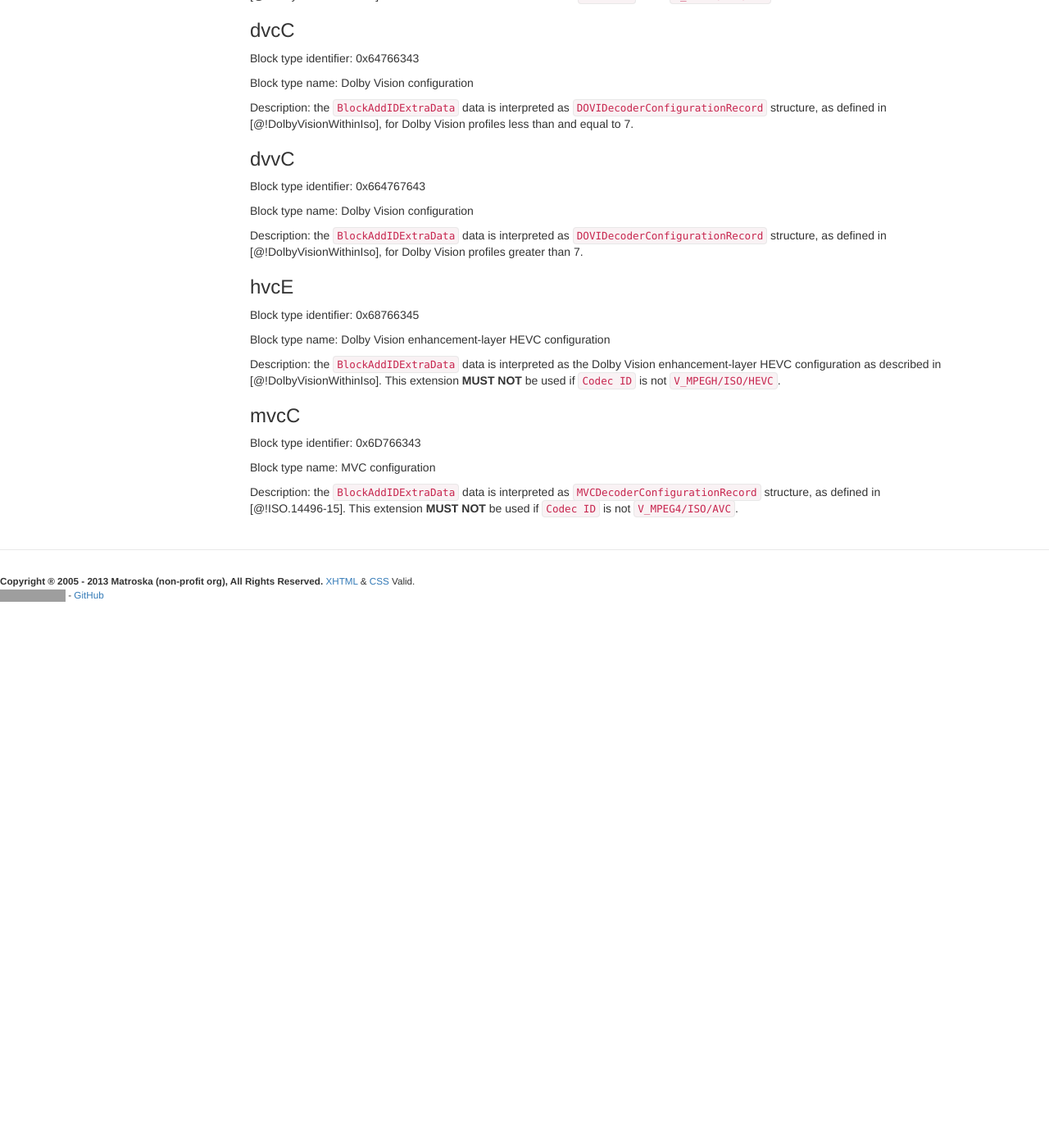
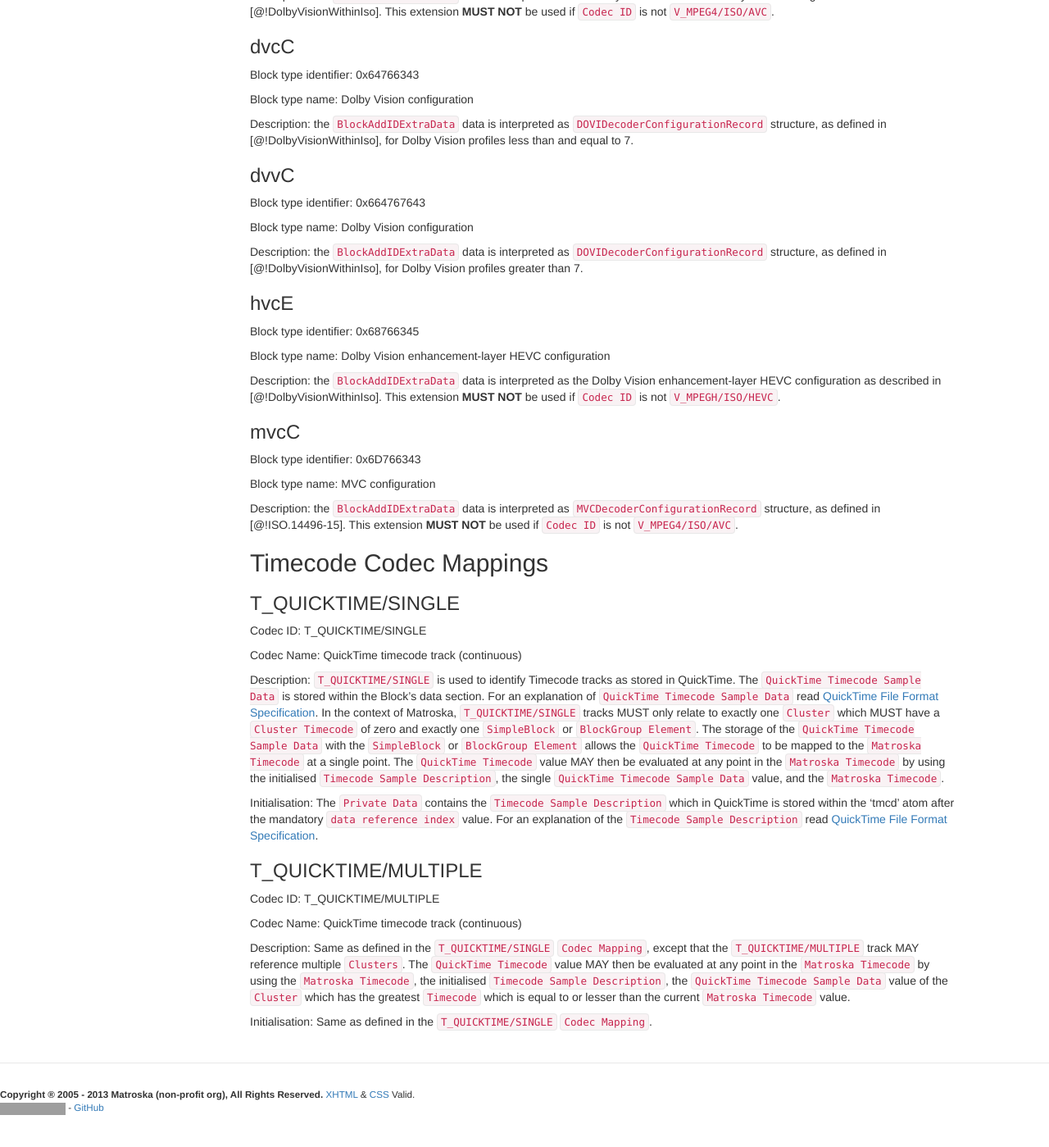
Before and after one commit to ietf-wg-cellar/matroska-specification, a Jekyll site: the page built from codec_specs.md, in a window 1280 px wide and 1400 px high, scrolled down 16391 px. Shown: the whole window at 82% size. Built offline with Jekyll 4.4.1, drawn with Linux system fonts in a browser that asks for light colours; before the commit the page ends 17165 px from its top, so only the background shows below that; grey boxes are pictures that could not be loaded.

Commit message:
add T_QUICKTIME codec mappings

```diff
--- a/codec_specs.md
+++ b/codec_specs.md
@@ -37,6 +37,7 @@ Video      | "V_"
 Audio      | "A_"
 Subtitle   | "S_"
 Button     | "B_"
+Timecode   | "T_"
 
 Each `Codec ID` **MUST** include a `Major Codec ID` immediately following the `Codec ID Prefix`.
 A `Major Codec ID` **MAY** be followed by an **OPTIONAL** `Codec ID Suffix` to communicate a refinement
@@ -997,3 +998,25 @@ Block type name: MVC configuration
 
 Description: the `BlockAddIDExtraData` data is interpreted as `MVCDecoderConfigurationRecord` structure, as defined in [@!ISO.14496-15].
 This extension **MUST NOT** be used if `Codec ID` is not `V_MPEG4/ISO/AVC`.
+
+## Timecode Codec Mappings
+
+### T_QUICKTIME/SINGLE
+
+Codec ID: T_QUICKTIME/SINGLE
+
+Codec Name: QuickTime timecode track (continuous)
+
+Description: `T_QUICKTIME/SINGLE` is used to identify Timecode tracks as stored in QuickTime. The `QuickTime Timecode Sample Data` is stored within the Block's data section. For an explanation of `QuickTime Timecode Sample Data` read [QuickTime File Format Specification](https://developer.apple.com/library/content/documentation/QuickTime/QTFF/QTFFChap3/qtff3.html#//apple_ref/doc/uid/TP40000939-CH205-57421). In the context of Matroska, `T_QUICKTIME/SINGLE` tracks MUST only relate to exactly one `Cluster` which MUST have a `Cluster Timecode` of zero and exactly one `SimpleBlock` or `BlockGroup Element`. The storage of the `QuickTime Timecode Sample Data` with the `SimpleBlock` or `BlockGroup Element` allows the `QuickTime Timecode` to be mapped to the `Matroska Timecode` at a single point. The `QuickTime Timecode` value MAY then be evaluated at any point in the `Matroska Timecode` by using the initialised `Timecode Sample Description`, the single `QuickTime Timecode Sample Data` value, and the `Matroska Timecode`.
+
+Initialisation: The `Private Data` contains the `Timecode Sample Description` which in QuickTime is stored within the 'tmcd' atom after the mandatory `data reference index` value. For an explanation of the `Timecode Sample Description` read [QuickTime File Format Specification](https://developer.apple.com/library/content/documentation/QuickTime/QTFF/QTFFChap3/qtff3.html#//apple_ref/doc/uid/TP40000939-CH205-69831).
+
+### T_QUICKTIME/MULTIPLE
+
+Codec ID: T_QUICKTIME/MULTIPLE
+
+Codec Name: QuickTime timecode track (continuous)
+
+Description: Same as defined in the `T_QUICKTIME/SINGLE` `Codec Mapping`, except that the `T_QUICKTIME/MULTIPLE` track MAY reference multiple `Clusters`. The `QuickTime Timecode` value MAY then be evaluated at any point in the `Matroska Timecode` by using the `Matroska Timecode`, the initialised `Timecode Sample Description`, the `QuickTime Timecode Sample Data` value of the `Cluster` which has the greatest `Timecode` which is equal to or lesser than the current `Matroska Timecode` value.
+
+Initialisation: Same as defined in the `T_QUICKTIME/SINGLE` `Codec Mapping`.
```
